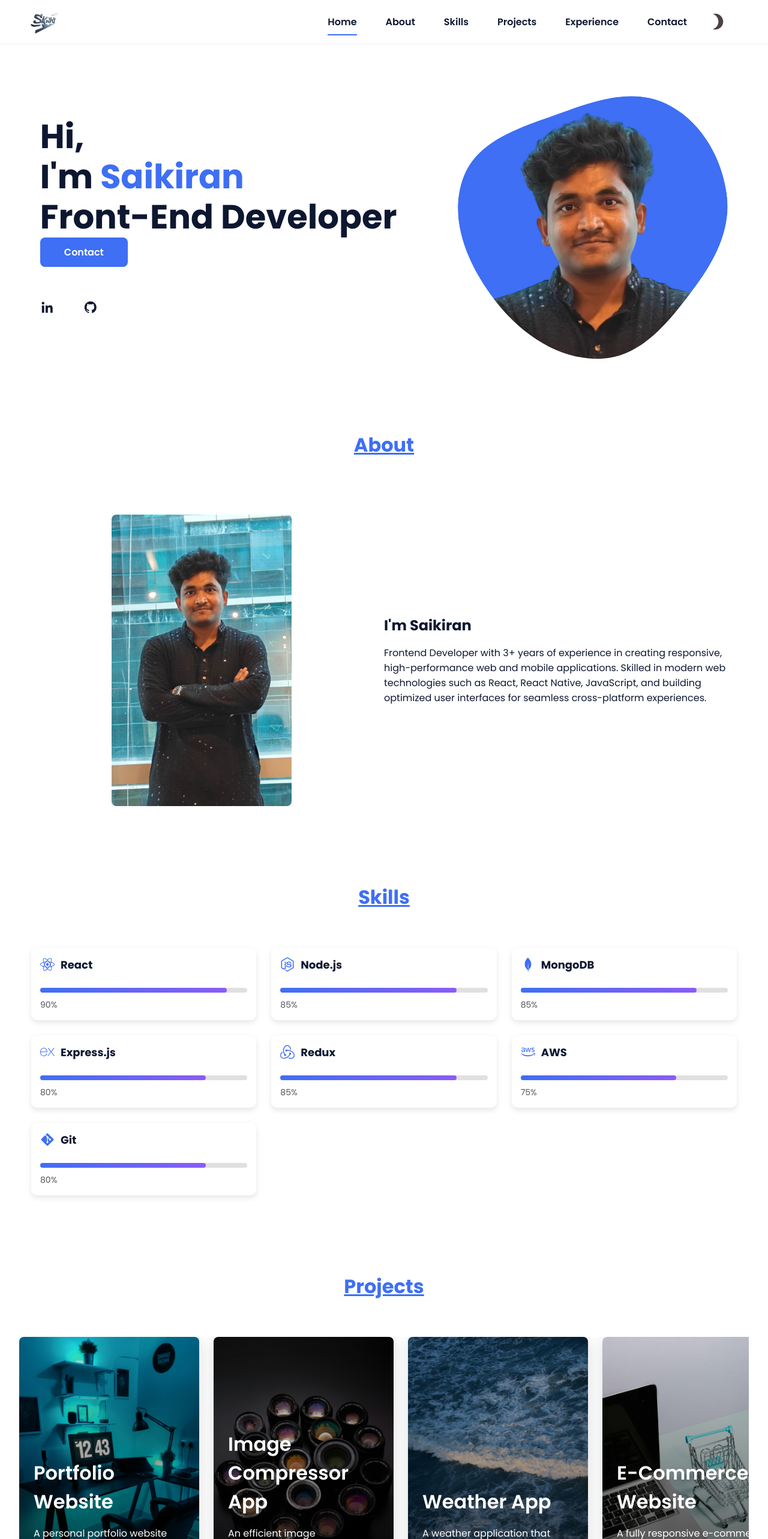
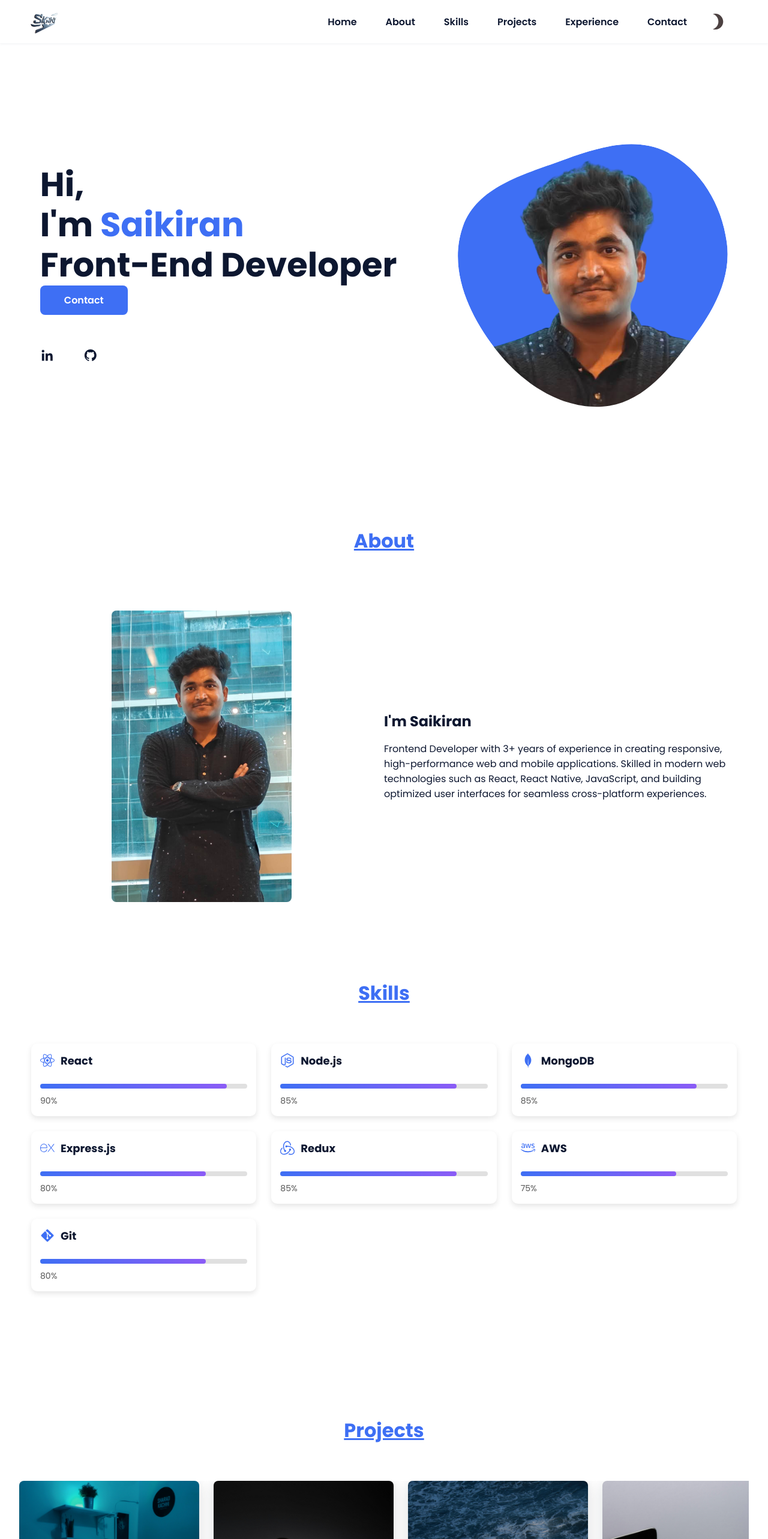
Before and after one commit to skrnjoshi/skrn-portfolio, a React (Create React App) app: page / in a window 1280 px wide. Shown: the top 2566 px of the page at 60% size. Built offline with nearby package versions, Linux system fonts and the light colour scheme.

Commit message:
17th march commit

```diff
--- a/src/assets/css/styles.css
+++ b/src/assets/css/styles.css
@@ -388,6 +388,7 @@ img {
   align-items: center;
   justify-content: space-around;
   text-align: left;
+  margin: 5rem;
 }
 
 .home__data {
@@ -518,8 +519,9 @@ img {
 /* Skills Section */
 /* Skills Section */
 .skills {
-  padding: 50px 0;
+  padding: 50px 0px;
   text-align: center;
+  margin-bottom: 5rem;
 }
 
 .skills__container {
--- a/src/components/Footer.js
+++ b/src/components/Footer.js
@@ -31,7 +31,7 @@ const Footer = () => {
           <i className="bx bxl-twitter"></i>
         </a>
       </div>
-      <p className="footer__copy">&#169; Bedimcode. All rigths reserved</p>
+      <p className="footer__copy">&#169;All rigths reserved</p>
     </footer>
   );
 };
```
